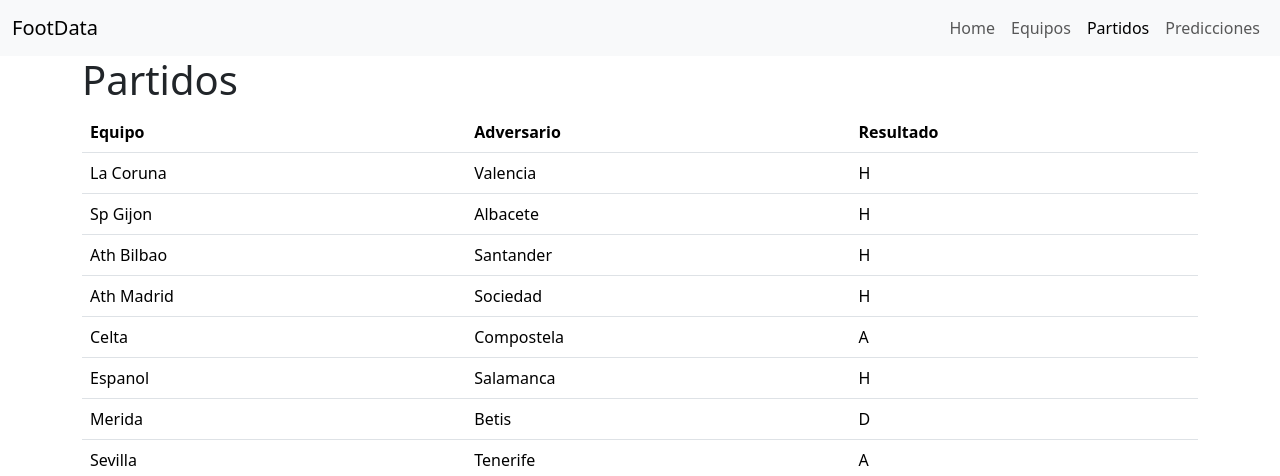
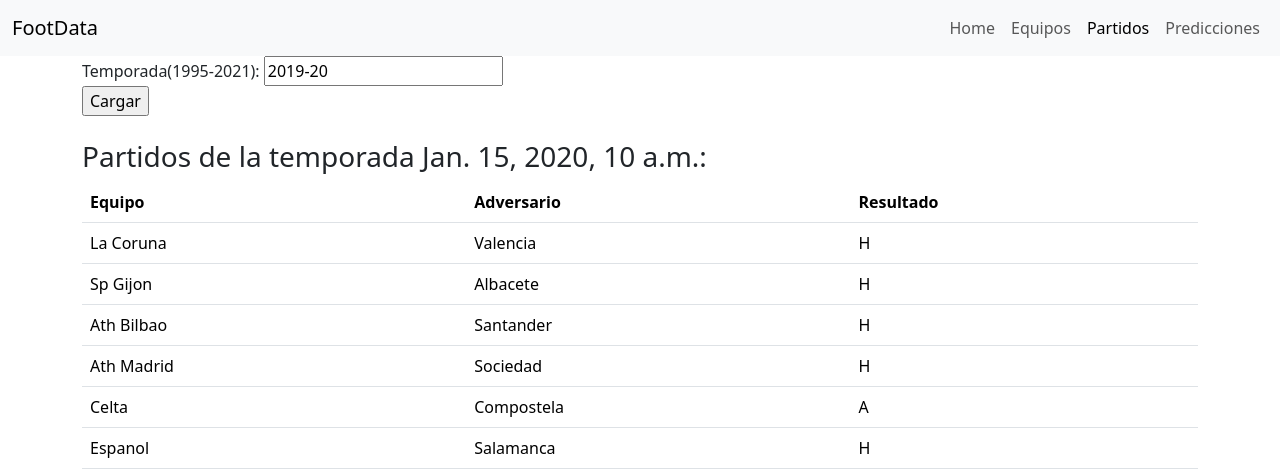
Before and after one commit to EdgarNegrin/TFG-EdgarNegrin, a Django app: template tracker_liga/templates/app/partidos.html in a window 1280 px wide. Shown: the top 476 px of the page. Run offline with Django 4.2, Linux system fonts and the light colour scheme; data comes from the database, SQL or seed files in the repository; the template is opened without the code that fills it: values that come from a table or form of the project are taken from there, most other values are stand-ins (such as "Sample title", 1, 10 or a date in 2020).

Commit message:
arreglos en home y partidos

```diff
--- a/insertarDB.py
+++ b/insertarDB.py
@@ -18,12 +18,6 @@ def abrirFichero(fichero):
 
   openFile.close()
   return file
-
-def insertarDatosEquipo(conexion, cursor, datos):
-  sentencia = "INSERT INTO tracker_liga_equipo VALUES (NULL,?,?,?,?)"
-  cursor.executemany(sentencia, datos)
-  conexion.commit()
-  conexion.close()
 
 def insertarFicheroEquipo(conexion, cursor, fichero):
   sentencia = "INSERT INTO tracker_liga_equipo (id, nombre, edad_media, posesion, partidos_jugados, goles_favor, asistencias, tarjeta_amarilla, tarjeta_roja, goles_esperados, conducciones, pases_progresivos, goles_partido, asistencias_partido, goles_esperados_partido, liga, fecha, genero) VALUES (NULL,?,?,?,?,?,?,?,?,?,?,?,?,?,?,?,?,?)"
--- a/proyecto_liga/urls.py
+++ b/proyecto_liga/urls.py
@@ -24,8 +24,8 @@ urlpatterns = [
     path('insertar_partidos',insertar_partidos),
     path('eliminar',eliminar),
     path('partidos',partidos),
-    path('prediccion/',prediccion),
-    path('equipos/',equipos),
+    path('prediccion',prediccion),
+    path('equipos',equipos),
     path('plot_edad1',plot_edad1),
     path('plot_edad2',plot_edad2),
     path('plot_posesion1',plot_posesion1),
--- a/tracker_liga/templates/app/equipos.html
+++ b/tracker_liga/templates/app/equipos.html
@@ -15,9 +15,9 @@
           </button>
                 <div class="navbar-nav">
                 <a class="nav-link" aria-current="page" href="http://127.0.0.1:8000">Home</a>
-                <a class="nav-link active" href="http://127.0.0.1:8000/equipos/?temporada=2021-2022&liga=LaLiga&genero=masculino&temporada2=2020-2021&liga2=LaLiga&genero2=masculino">Equipos</a>
+                <a class="nav-link active" href="http://127.0.0.1:8000/equipos">Equipos</a>
                 <a class="nav-link" href="http://127.0.0.1:8000/partidos">Partidos</a>
-                <a class="nav-link" href="http://127.0.0.1:8000/prediccion/?local=Huesca&visitante=Eibar&fecha=07%2F11%2F2020">Predicciones</a>
+                <a class="nav-link" href="http://127.0.0.1:8000/prediccion?local=Huesca&visitante=Eibar&fecha=07%2F11%2F2020">Predicciones</a>
                 </div>
           </div>
         </div>
--- a/tracker_liga/templates/app/home.html
+++ b/tracker_liga/templates/app/home.html
@@ -14,9 +14,9 @@
           </button>
                 <div class="navbar-nav">
                 <a class="nav-link active" aria-current="page" href="http://127.0.0.1:8000">Home</a>
-                <a class="nav-link" href="http://127.0.0.1:8000/equipos/?temporada=2021-2022&liga=LaLiga&genero=masculino&temporada2=2020-2021&liga2=LaLiga&genero2=masculino">Equipos</a>
+                <a class="nav-link" href="http://127.0.0.1:8000/equipos">Equipos</a>
                 <a class="nav-link" href="http://127.0.0.1:8000/partidos">Partidos</a>
-                <a class="nav-link" href="http://127.0.0.1:8000/prediccion/?local=Huesca&visitante=Eibar&fecha=07%2F11%2F2020">Predicciones</a>
+                <a class="nav-link" href="http://127.0.0.1:8000/prediccion?local=Huesca&visitante=Eibar&fecha=07%2F11%2F2020">Predicciones</a>
                 </div>
           </div>
         </div>
--- a/tracker_liga/templates/app/partidos.html
+++ b/tracker_liga/templates/app/partidos.html
@@ -15,16 +15,26 @@
           </button>
                 <div class="navbar-nav">
                 <a class="nav-link" aria-current="page" href="http://127.0.0.1:8000">Home</a>
-                <a class="nav-link" href="http://127.0.0.1:8000/equipos/?temporada=2021-2022&liga=LaLiga&genero=masculino&temporada2=2020-2021&liga2=LaLiga&genero2=masculino">Equipos</a>
+                <a class="nav-link" href="http://127.0.0.1:8000/equipos">Equipos</a>
                 <a class="nav-link active" href="http://127.0.0.1:8000/partidos">Partidos</a>
-                <a class="nav-link" href="http://127.0.0.1:8000/prediccion/?local=Huesca&visitante=Eibar&fecha=07%2F11%2F2020">Predicciones</a>
+                <a class="nav-link" href="http://127.0.0.1:8000/prediccion?local=Huesca&visitante=Eibar&fecha=07%2F11%2F2020">Predicciones</a>
                 </div>
           </div>
         </div>
       </nav>
 
     <div class="container">
-      <h1>Partidos</h1>
+
+      <div class="">
+        <form method=GET>
+          <label for="temporada">Temporada(1995-2021): </label>
+          <input type="text" id="temporada" name="temporada" value="2019-20"><br>
+          <input type="submit" value="Cargar"><br><br>
+        </form>
+      </div>
+
+      <h3>Partidos de la temporada {{ fecha }}: </h3>
+
       <table class="table">
         <tr>
             <th>Equipo </th>
--- a/tracker_liga/templates/app/prediccion.html
+++ b/tracker_liga/templates/app/prediccion.html
@@ -15,9 +15,9 @@
           </button>
                 <div class="navbar-nav">
                 <a class="nav-link" aria-current="page" href="http://127.0.0.1:8000">Home</a>
-                <a class="nav-link" href="http://127.0.0.1:8000/equipos/?temporada=2021-2022&liga=LaLiga&genero=masculino&temporada2=2020-2021&liga2=LaLiga&genero2=masculino">Equipos</a>
+                <a class="nav-link" href="http://127.0.0.1:8000/equipos">Equipos</a>
                 <a class="nav-link active" href="http://127.0.0.1:8000/partidos">Partidos</a>
-                <a class="nav-link" href="http://127.0.0.1:8000/prediccion/?local=Huesca&visitante=Eibar&fecha=07%2F11%2F2020">Predicciones</a>
+                <a class="nav-link" href="http://127.0.0.1:8000/prediccion?local=Huesca&visitante=Eibar&fecha=07%2F11%2F2020">Predicciones</a>
                 </div>
           </div>
         </div>
--- a/tracker_liga/views.py
+++ b/tracker_liga/views.py
@@ -16,7 +16,9 @@ def home(request):
     return render(request, 'app/home.html', {'equipos': equipos, 'ligas': ligas})
 
 def partidos(request):
-    return render(request, 'app/partidos.html', {'partidos': Partido.objects.all()})
+    temporada = request.GET.get('temporada')
+    partidos_filtrados = Partido.objects.filter(temporada=temporada)
+    return render(request, 'app/partidos.html', {'partidos': partidos_filtrados, 'fecha': temporada})
 
 def equipos(request):
     global Gtemporada
```
Also changed, not shown: 1 other file.
